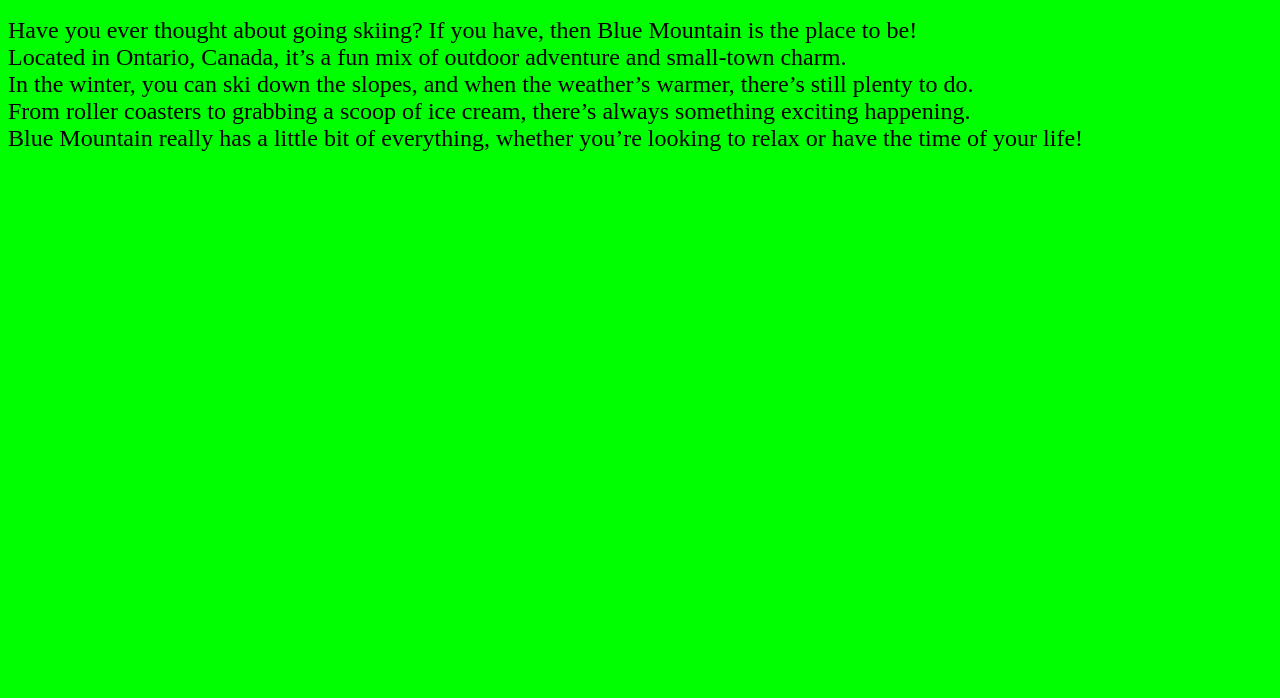
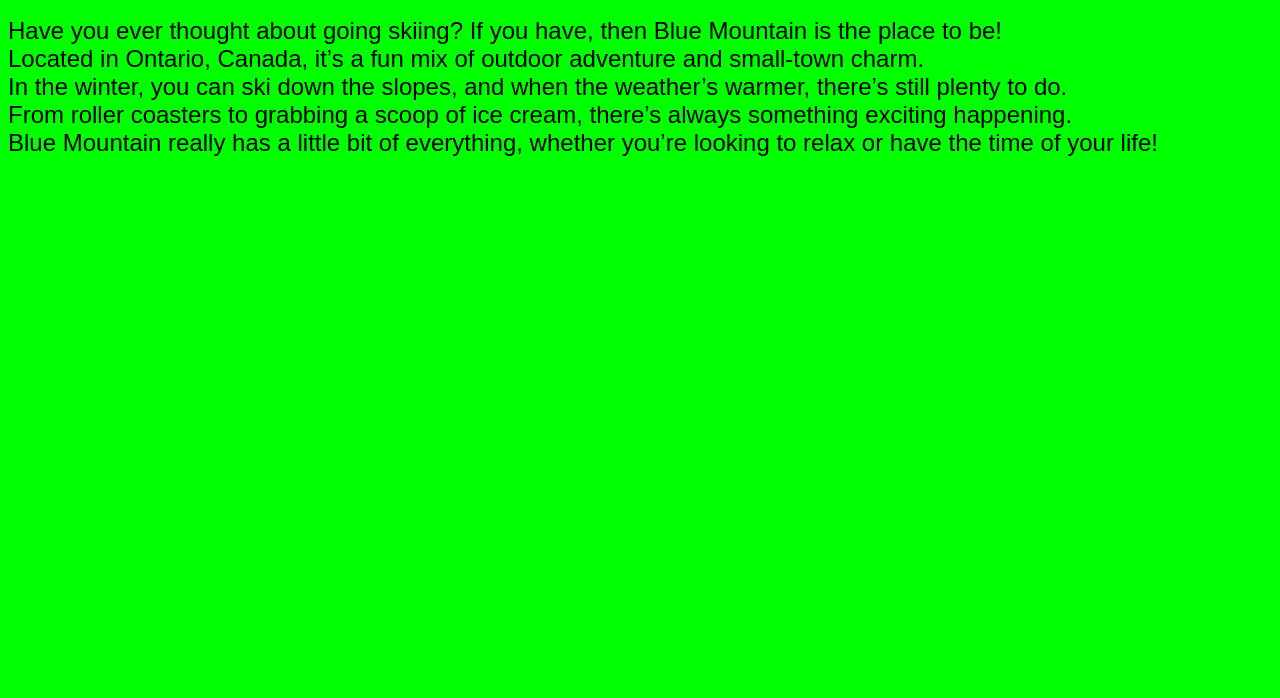
Before and after one commit to hamburgerbooks/hamburgerbooks.github.io, a plain HTML site: page index.html in a window 1280 px wide. Shown: the part 102-800 px from the top of the page. Drawn offline with Linux system fonts and the light colour scheme.

Commit message:
Update index.html

```diff
--- a/index.html
+++ b/index.html
@@ -15,7 +15,7 @@
 
 	p{
 		font-size:1.5em;
-		font:fantasy;
+		font-family:fantasy;
 	}
 
         body {
```
